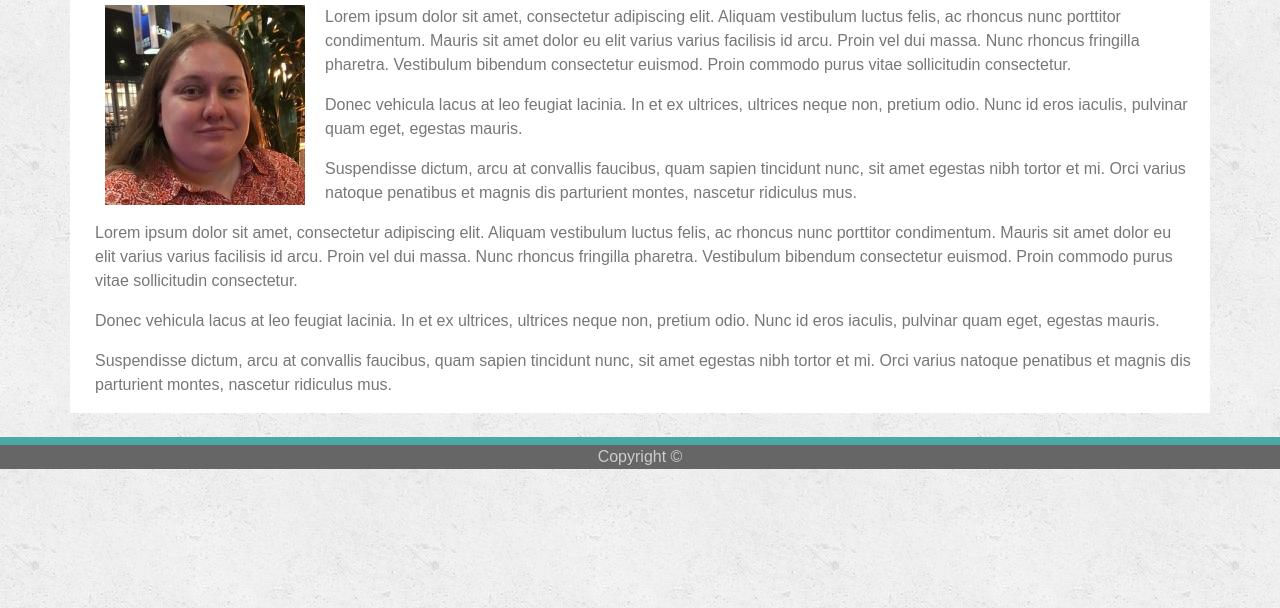
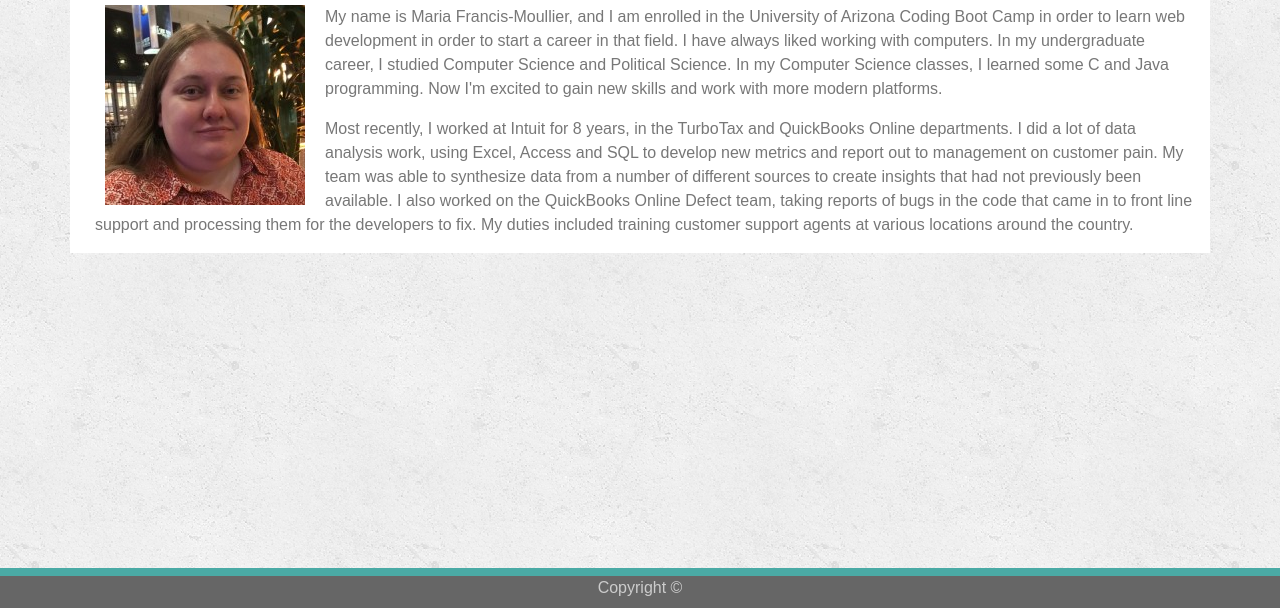
Before and after one commit to moullier/portfolio-bootstrap, a plain HTML site: page index.html in a window 1280 px wide. Shown: the part 192-800 px from the top of the page. Drawn offline with nearby package versions, Linux system fonts and the light colour scheme.

Commit message:
Content added to index.html, sticky footer added

```diff
--- a/assets/css/style.css
+++ b/assets/css/style.css
@@ -74,6 +74,7 @@ p {
 
 .work {
   position: relative;
+  margin-bottom: 30px;
 }
 
 .figcaption {
@@ -111,13 +112,26 @@ ul {
   border: none;
 }
 
+/* Sticky footer styling */
+html {
+  position: relative;
+  min-height: 100%;
+}
+body {
+  margin-bottom: 40px; /* Margin bottom by footer height */
+}
+
 .footer {
   width:100%;
+  position: absolute;
+  bottom: 0;
+  height: 40px; /* Set the fixed height of the footer here */
   background-color: #666666;
   border-top: 8px solid #4aaaa5;
   text-align: center;
   color: #cccccc;
 }
+
 
 @media only screen and (max-width: 600px) {
   #mypicture {
@@ -125,3 +139,12 @@ ul {
 
   }
 }
+
+/*
+@media only screen and (min-width: 992px) {
+  #main-container {
+    width: 80%;
+    margin-left: 20px;
+
+  }
+}*/
--- a/assets/css/style11.css
+++ /dev/null
@@ -1,53 +0,0 @@
-* {
-    box-sizing: border-box;
-  }
-
-body {
-    font-family: Arial, "Helvetica Neue", Helvetica, sans-serif;
-    color: #777777;
-    background: url("../images/concrete_seamless.png");
-  }
-
-/* Styling for the heading bar */
-
-
-
-#logo {
-
-    font-size: 30px;
-    font-weight: 700;
-    line-height: 90px;
-    color: #ffffff;
-    text-align: center;
-    background: #4aaaa5;
-
-  }
-
-h1 {
-    font-family: Georgia, Times, "Times New Roman", serif;
-    padding:20px;
-    font-size: 30px;
-    font-weight: 800;
-}
-
-#navsection {
-    background: #ffffff;
-    float: right;
-}
-
-
-#main-container {
-    background-color: #ffffff;
-}
-
-.auth-image {
-    float: left;
-    width: 200px;
-    height: auto;
-    padding-left: 20px;
-    padding-right: 20px;
-}
-
-p{
-    padding-left: 10px;
-}
--- a/index.html
+++ b/index.html
@@ -42,18 +42,9 @@
 
         <img src="assets/images/maria.jpg"  id="mypicture" class="auth-image img-fluid" alt="Maria Francis-Moullier">
 
+        <p>My name is Maria Francis-Moullier, and I am enrolled in the University of Arizona Coding Boot Camp in order to learn web development in order to start a career in that field.  I have always liked working with computers.  In my undergraduate career, I studied Computer Science and Political Science.  In my Computer Science classes, I learned some C and Java programming.  Now I'm excited to gain new skills and work with more modern platforms.</p>
 
-        <p>Lorem ipsum dolor sit amet, consectetur adipiscing elit. Aliquam vestibulum luctus felis, ac rhoncus nunc porttitor condimentum. Mauris sit amet dolor eu elit varius varius facilisis id arcu. Proin vel dui massa. Nunc rhoncus fringilla pharetra. Vestibulum bibendum consectetur euismod. Proin commodo purus vitae sollicitudin consectetur.</p>
-
-        <p>Donec vehicula lacus at leo feugiat lacinia. In et ex ultrices, ultrices neque non, pretium odio. Nunc id eros iaculis, pulvinar quam eget, egestas mauris.</p>
-
-        <p>Suspendisse dictum, arcu at convallis faucibus, quam sapien tincidunt nunc, sit amet egestas nibh tortor et mi. Orci varius natoque penatibus et magnis dis parturient montes, nascetur ridiculus mus.</p>
-
-        <p>Lorem ipsum dolor sit amet, consectetur adipiscing elit. Aliquam vestibulum luctus felis, ac rhoncus nunc porttitor condimentum. Mauris sit amet dolor eu elit varius varius facilisis id arcu. Proin vel dui massa. Nunc rhoncus fringilla pharetra. Vestibulum bibendum consectetur euismod. Proin commodo purus vitae sollicitudin consectetur.</p>
-
-        <p>Donec vehicula lacus at leo feugiat lacinia. In et ex ultrices, ultrices neque non, pretium odio. Nunc id eros iaculis, pulvinar quam eget, egestas mauris.</p>
-
-        <p>Suspendisse dictum, arcu at convallis faucibus, quam sapien tincidunt nunc, sit amet egestas nibh tortor et mi. Orci varius natoque penatibus et magnis dis parturient montes, nascetur ridiculus mus.</p>
+        <p>Most recently, I worked at Intuit for 8 years, in the TurboTax and QuickBooks Online departments.  I did a lot of data analysis work, using Excel, Access and SQL to develop new metrics and report out to management on customer pain.  My team was able to synthesize data from a number of different sources to create insights that had not previously been available.  I also worked on the QuickBooks Online Defect team, taking reports of bugs in the code that came in to front line support and processing them for the developers to fix. My duties included training customer support agents at various locations around the country.</p>
       </div>
     </div>
   </div>
```
Also changed, not shown: portfolio.html (+5 -4 lines), 1 other file.
